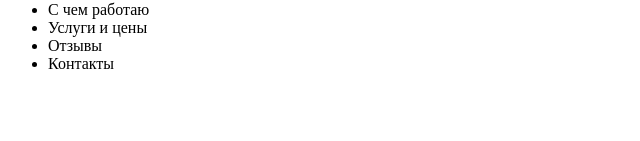
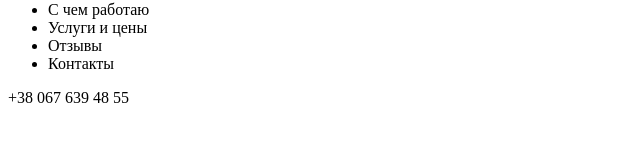
Before and after one commit to katas8n/real_project, a website built with Vite: page alex-psych/index.html in a window 1280 px wide. Shown: the part 113-254 px from the top of the page, without its empty margins (0-640 px from the left). Built offline with nearby package versions, Linux system fonts and the light colour scheme.

Commit message:
first consultation

```diff
--- a/alex-psych/index.html
+++ b/alex-psych/index.html
@@ -28,7 +28,7 @@ Js
         </nav>
         <div class="phone-number">
           <div class="phone-number__icon"></div>
-          <div class="phone-number__number"></div>
+          <div class="phone-number__number">+38 067 639 48 55</div>
         </div>
       </header>
     </div>
```
Also changed, not shown: alex-psych/icons/phone.png (added).
